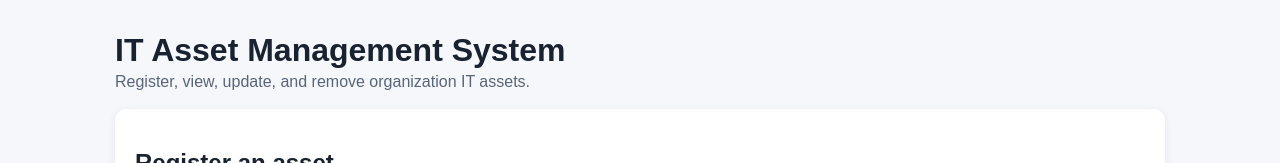
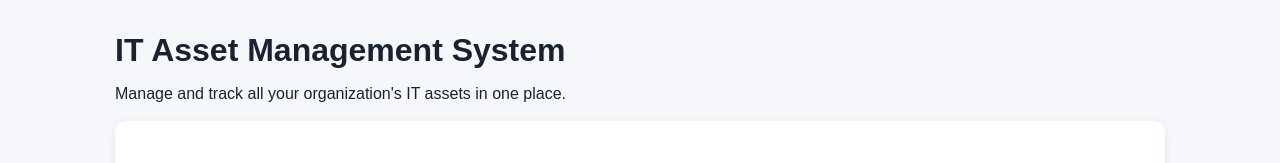
Before and after one commit to Suha1260/it-asset-management-system, a website: page public/index.html in a window 1280 px wide. Shown: the top 163 px of the page. Drawn offline with Linux system fonts and the light colour scheme; no server answers.

Commit message:
Update asset management page description

```diff
--- a/public/index.html
+++ b/public/index.html
@@ -19,7 +19,7 @@
 </head>
 <body>
   <h1>IT Asset Management System</h1>
-  <p class="sub">Register, view, update, and remove organization IT assets.</p>
+  <p>Manage and track all your organization's IT assets in one place.</p>
   <section class="panel">
     <h2 id="formTitle">Register an asset</h2>
     <form id="assetForm">
```
